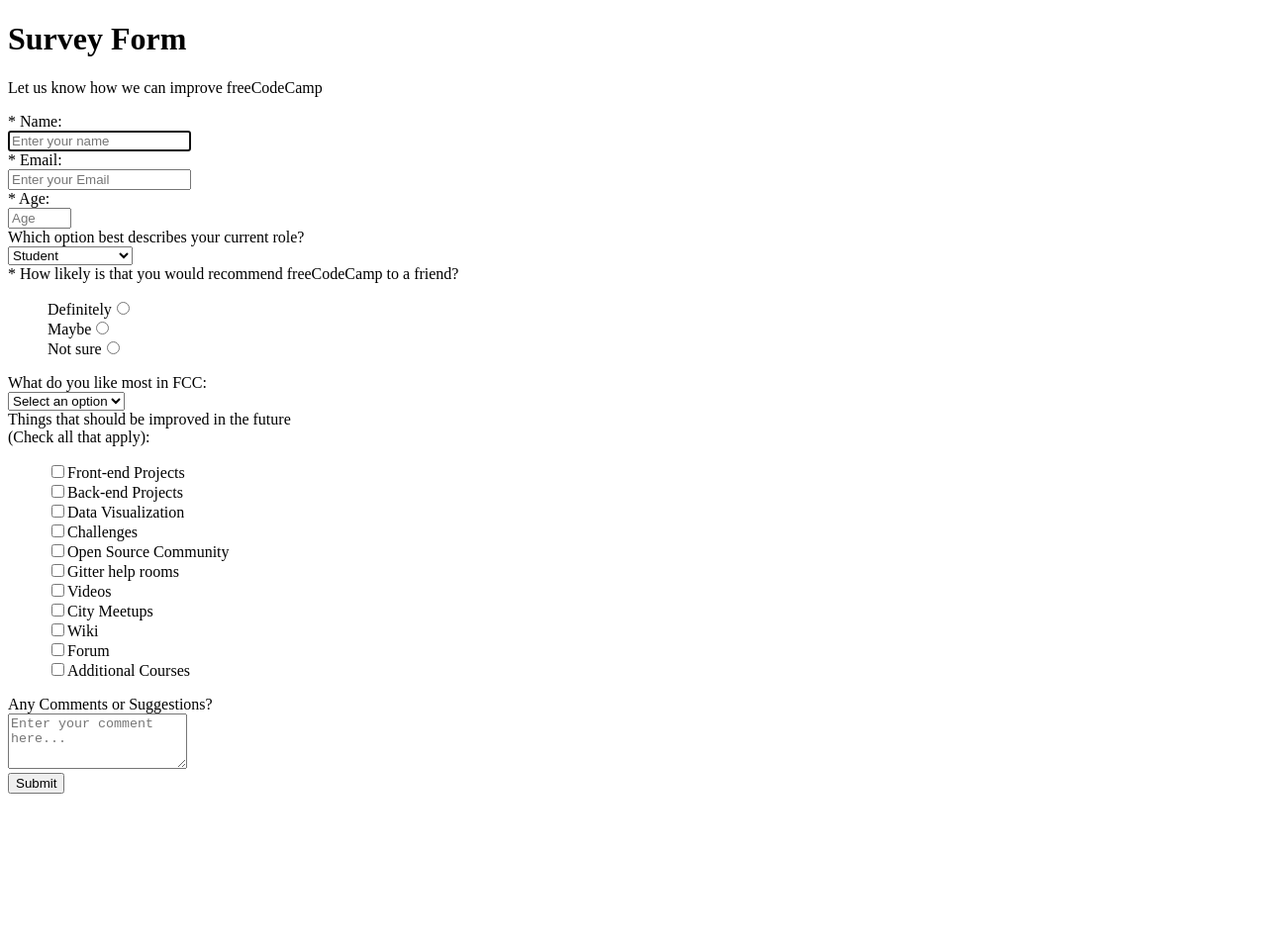
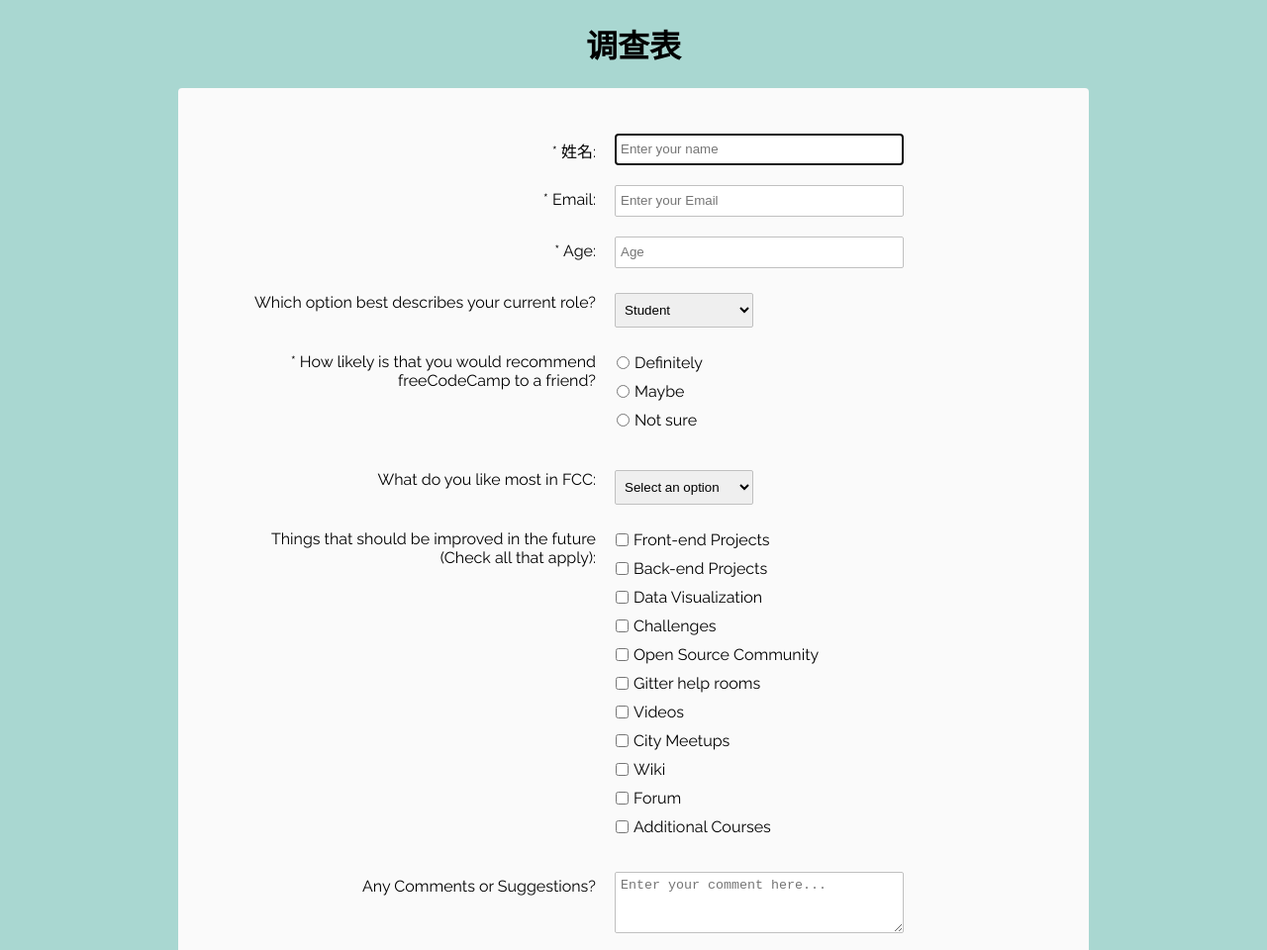
Before and after one commit to Lee-tiny-Co7/leow.io, a plain HTML site: page index.html in a window 1280 px wide. Shown: the top 960 px of the page at 99% size. Before the commit the page ends 810 px from the top, so only its background shows below. Drawn offline with Linux system fonts and the light colour scheme.

Commit message:
Update index.html

```diff
--- a/index.html
+++ b/index.html
@@ -3,19 +3,19 @@
 <html>
     <head>
         <meta charset="utf-8">
-        <title>致敬</title>
-        <link rel="stylesheet" href="index.class"/>
+        <title>调查表</title>
+        <link rel="stylesheet" href="index.CSS"/>
     </head>
     <body>
-    <h1 id="title">Survey Form</h1>
+    <h1 id="title">调查表</h1>
     <div id="form-outer">
       <p id="description">
-        Let us know how we can improve freeCodeCamp
+        <!-- Let us know how we can improve freeCodeCamp -->
       </p>
       <form id="survey-form" method="GET" action="https://crossorigin.me/https://freecodecamp.com">
         <div class="rowTab">
           <div class="labels">
-            <label id="name-label" for="name">* Name: </label>
+            <label id="姓名-label" for="姓名">* 姓名: </label>
           </div>
           <div class="rightTab">
             <input autofocus type="text" name="name" id="name" class="input-field" placeholder="Enter your name" required>
```
